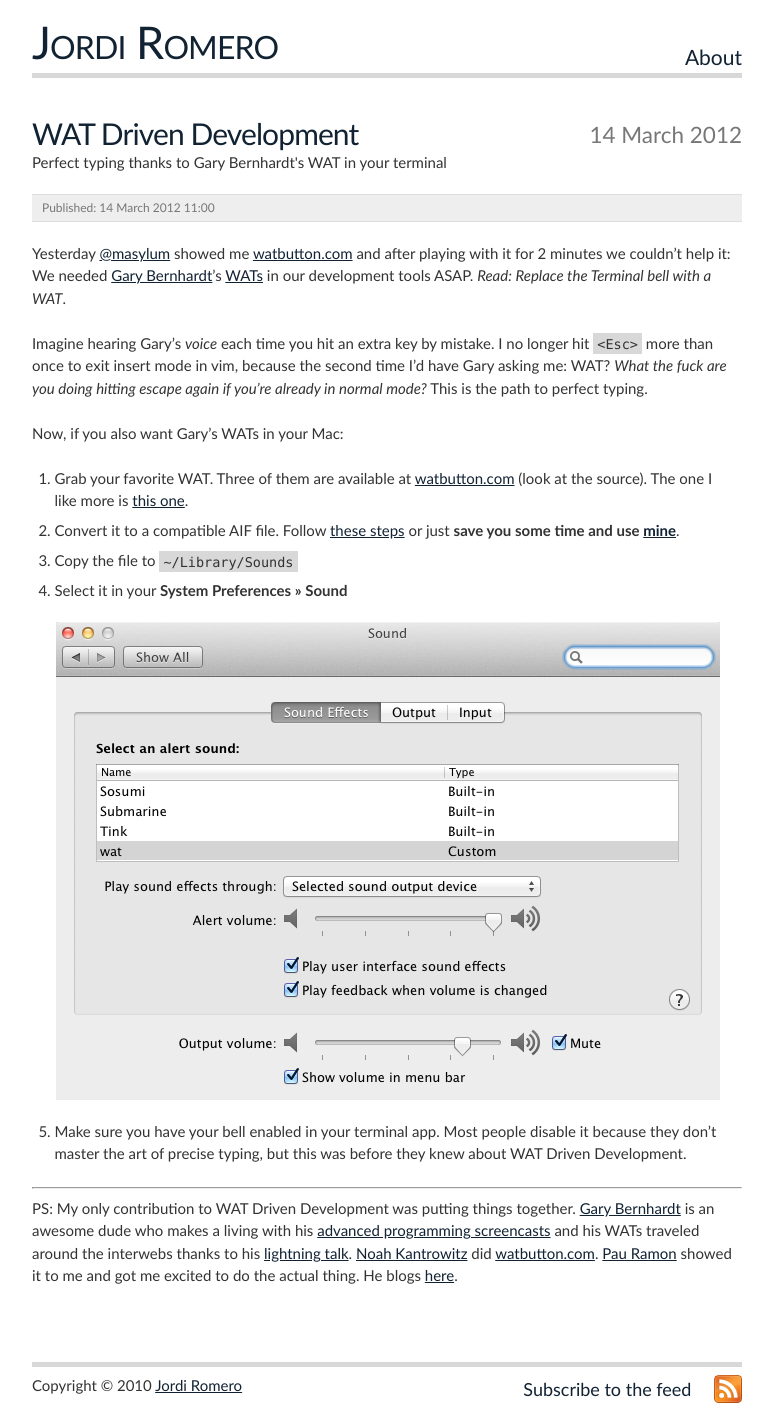
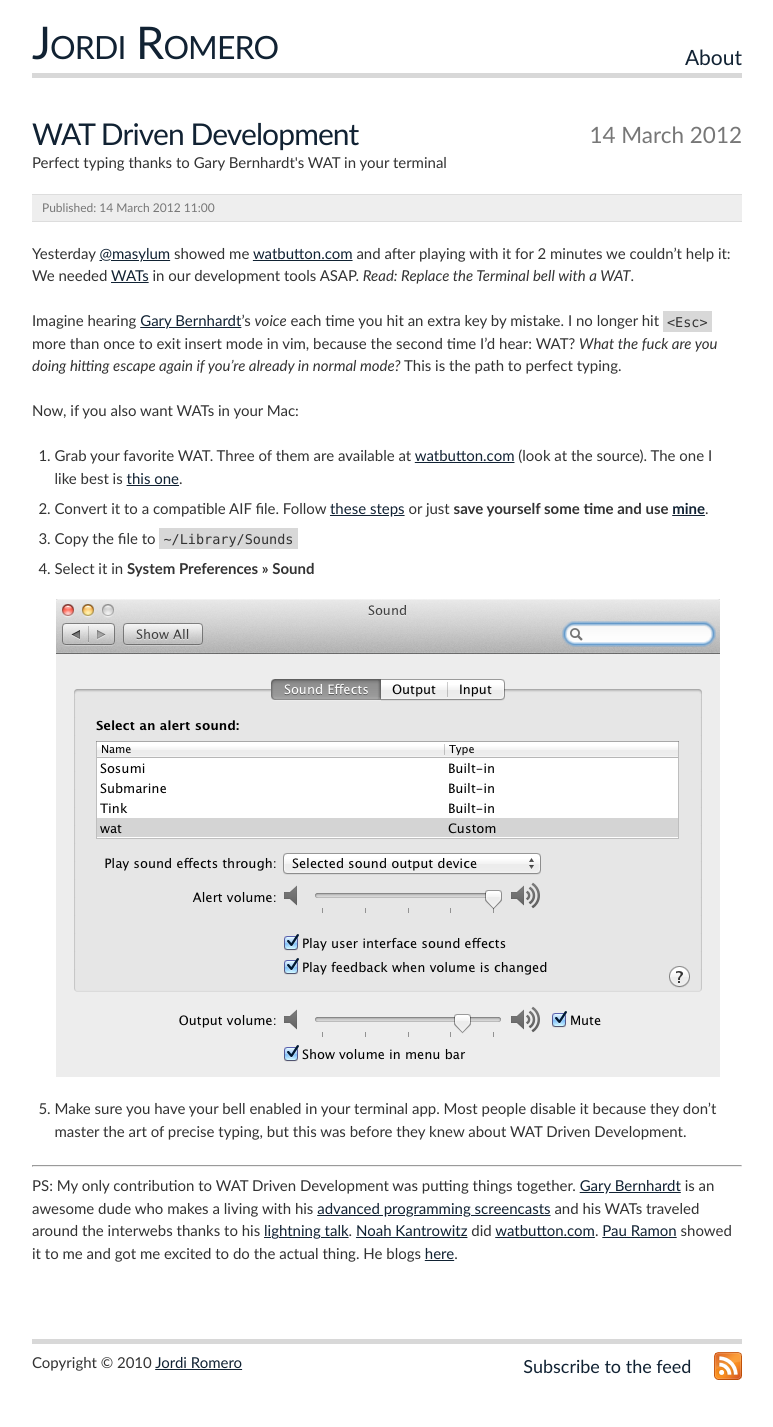
Before and after one commit to jrom/jrom.github.com, a Jekyll site: the page built from _posts/2012-03-14-wat-driven-development.md, in a window 1280 px wide. Shown: the whole page, without its empty margins (253-1026 px from the left). Built offline with Jekyll 4.4.1, drawn with Linux system fonts in a browser that asks for light colours; after the commit the page ends 1404 px from its top, so only the background shows below that.

Commit message:
fixing WDD post

```diff
--- a/_posts/2012-03-14-wat-driven-development.md
+++ b/_posts/2012-03-14-wat-driven-development.md
@@ -14,21 +14,21 @@
 </style>
 
 Yesterday [@masylum](https://twitter.com/#!/masylum) showed me [watbutton.com](http://watbutton.com/) and after playing with it for 2 minutes we couldn't help it:
-We needed [Gary Bernhardt](http://twitter.com/#!/garybernhardt)'s [WATs](https://www.destroyallsoftware.com/talks/wat) in our development tools ASAP. *Read: Replace the Terminal bell with a WAT*.
+We needed [WATs](https://www.destroyallsoftware.com/talks/wat) in our development tools ASAP. *Read: Replace the Terminal bell with a WAT*.
 
-Imagine hearing Gary's *voice* each time you hit an extra key by mistake. I no longer hit `<Esc>` more than once to exit insert mode in vim, because the second time I'd have Gary asking me: WAT? *What the fuck are you doing hitting escape again if you're already in normal mode?* This is the path to perfect typing.
+Imagine hearing [Gary Bernhardt](https://twitter.com/#!/garybernhardt)'s *voice* each time you hit an extra key by mistake. I no longer hit `<Esc>` more than once to exit insert mode in vim, because the second time I'd hear: WAT? *What the fuck are you doing hitting escape again if you're already in normal mode?* This is the path to perfect typing.
 
-Now, if you also want Gary's WATs in your Mac:
+Now, if you also want WATs in your Mac:
 
 1. Grab your favorite WAT.
-  Three of them are available at [watbutton.com](http://watbutton.com/) (look at the source). The one I like more is [this one](http://watbutton.com/wat1.mp3).
+  Three of them are available at [watbutton.com](http://watbutton.com/) (look at the source). The one I like best is [this one](http://watbutton.com/wat1.mp3).
 
 2. Convert it to a compatible AIF file.
-  Follow [these steps](http://www.mymacosx.com/snow-leopard/custom-alert-sounds-mac-os-leopard.html) or just **save you some time and use [mine](/files/wat-driven-development/wat.aif)**.
+  Follow [these steps](http://www.mymacosx.com/snow-leopard/custom-alert-sounds-mac-os-leopard.html) or just **save yourself some time and use [mine](/files/wat-driven-development/wat.aif)**.
 
 3. Copy the file to `~/Library/Sounds`
 
-4. Select it in your **System Preferences &raquo; Sound**
+4. Select it in **System Preferences &raquo; Sound**
   ![System Preferences](/files/wat-driven-development/preferences.png)
 
 5. Make sure you have your bell enabled in your terminal app. Most people disable it because they don't master the art of precise typing, but this was before they knew about WAT Driven Development.
```
